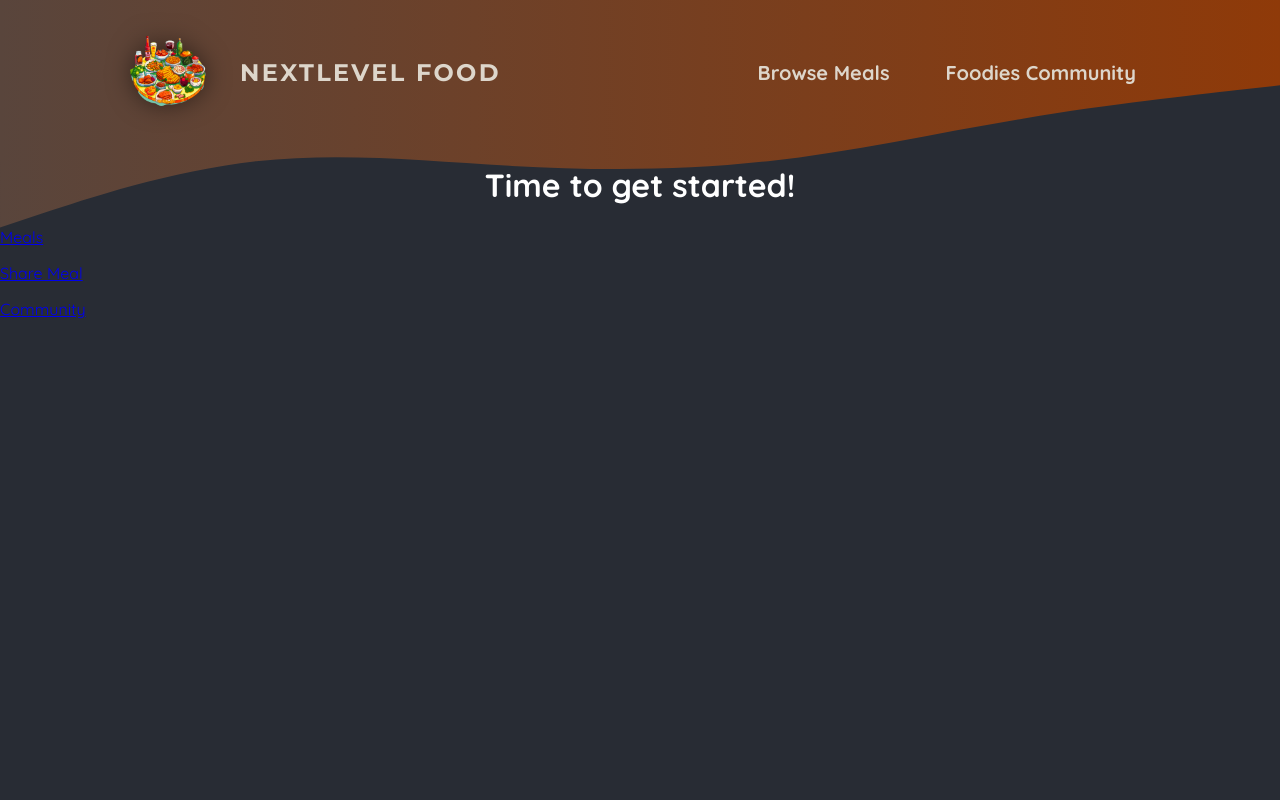
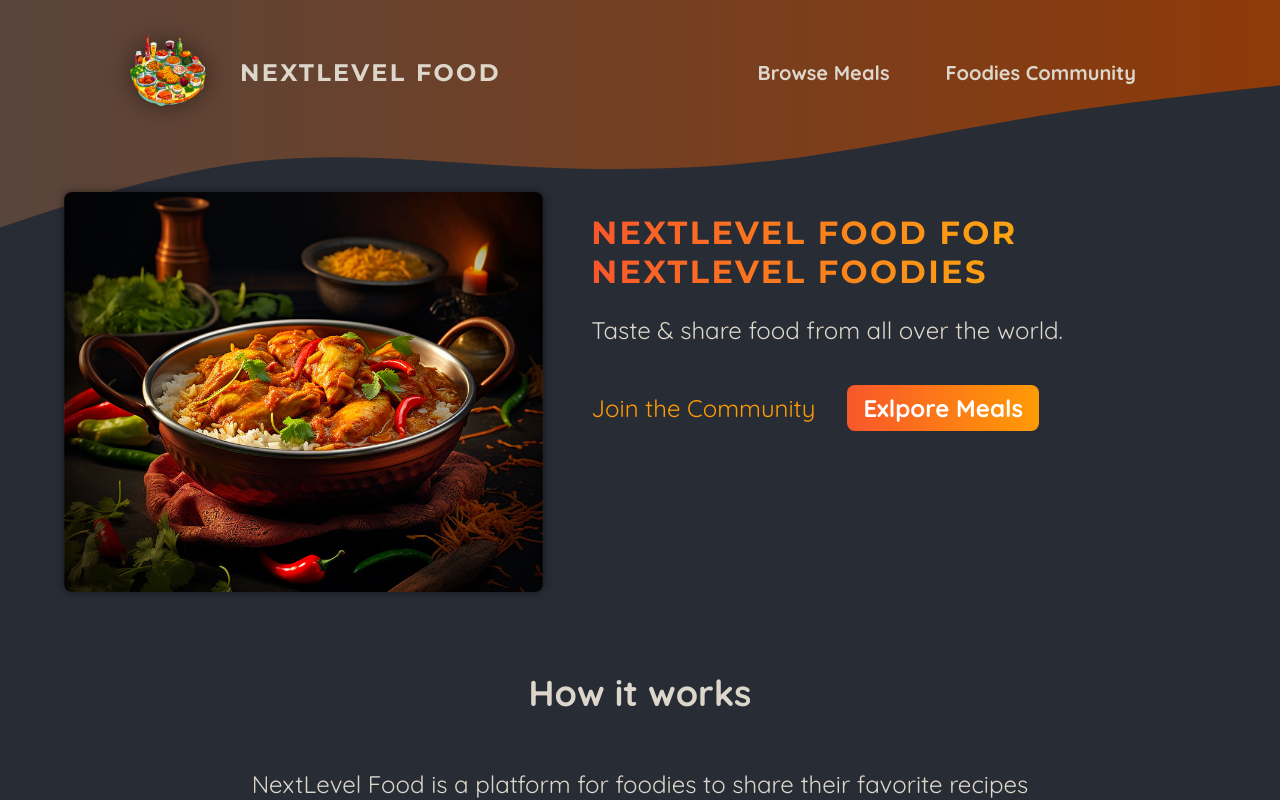
Before and after one commit to ziroock/food-blog, a Next.js app: page / in a window 1280 px wide. Shown: the top 800 px of the page. Built offline with nearby package versions, Linux system fonts and the light colour scheme.

Commit message:
add use client to make component client and add usePath navigation

```diff
--- /dev/null
+++ b/app/community/page.module.css
@@ -0,0 +1,61 @@
+.header {
+  gap: 3rem;
+  margin: 3rem auto 5rem auto;
+  width: 90%;
+  max-width: 75rem;
+  color: #ddd6cb;
+  font-size: 1.5rem;
+  text-align: center;
+}
+
+.header h1 {
+  font-family: 'Montserrat', sans-serif;
+}
+
+.highlight {
+  background: linear-gradient(90deg, #f9572a, #ff8a05);
+  background-clip: text;
+  -webkit-background-clip: text;
+  -webkit-text-fill-color: transparent;
+}
+
+.main {
+  width: 90%;
+  max-width: 40rem;
+  margin: 0 auto;
+  text-align: center;
+}
+
+.main h2 {
+  font-family: 'Montserrat', sans-serif;
+  font-size: 2rem;
+  margin-bottom: 3rem;
+  color: #ddd6cb;
+}
+
+.perks {
+  list-style: none;
+  margin: 3rem 0;
+  padding: 0;
+}
+
+.perks li {
+  display: flex;
+  flex-direction: column;
+  align-items: center;
+  gap: 2rem;
+}
+
+.perks img {
+  width: 8rem;
+  height: 8rem;
+  object-fit: contain;
+}
+
+.perks p {
+  font-family: 'Montserrat', sans-serif;
+  font-size: 1.5rem;
+  font-weight: bold;
+  margin: 0;
+  color: #ddd6cb;
+}
--- a/app/page.js
+++ b/app/page.js
@@ -1,18 +1,50 @@
 import Link from 'next/link'
+import ImageSlideshow from '@/components/ImageSlideshow/ImageSlideshow'
+
+import classes from './page.module.css'
 
 export default function Home() {
   return (
+    <>
+      <header className={classes.header}>
+        <div className={classes.slideshow}>
+          <ImageSlideshow />
+        </div>
+        <div>
+          <div className={classes.hero}>
+            <h1>NextLEvel Food for NextLevel Foodies</h1>
+            <p>Taste & share food from all over the world.</p>
+          </div>
+          <div className={classes.cta}>
+            <Link href="/community">Join the Community</Link>
+            <Link href="/meals">Exlpore Meals</Link>
+          </div>
+        </div>
+      </header>
+
       <main>
-      <h1 style={{ color: 'white', textAlign: 'center' }}>Time to get started!</h1>
+        <section className={classes.section}>
+          <h2>How it works</h2>
           <p>
-        <Link href="/meals">Meals</Link>
+            NextLevel Food is a platform for foodies to share their favorite recipes with the world.
+            It&apos;s a place to discover new dishes, and to connect with other food lovers.
           </p>
           <p>
-        <Link href="/meals/share">Share Meal</Link>
+            NextLevel Food is a place to discover new dishes, and to connect with other food lovers.
+          </p>
+        </section>
+
+        <section className={classes.section}>
+          <h2>Why NextLevel Food?</h2>
+          <p>
+            NextLevel Food is a platform for foodies to share their favorite recipes with the world.
+            It&apos;s a place to discover new dishes, and to connect with other food lovers.
           </p>
           <p>
-        <Link href="/community">Community</Link>
+            NextLevel Food is a place to discover new dishes, and to connect with other food lovers.
           </p>
+        </section>
       </main>
+    </>
   )
 }
--- /dev/null
+++ b/app/page.module.css
@@ -0,0 +1,75 @@
+.header {
+  display: flex;
+  gap: 3rem;
+  margin: 3rem auto;
+  width: 90%;
+  max-width: 75rem;
+}
+
+.slideshow {
+  width: 40rem;
+  height: 25rem;
+}
+
+.hero {
+  color: #ddd6cb;
+  font-size: 1.5rem;
+}
+
+.hero h1 {
+  font-size: 2rem;
+  font-weight: bold;
+  font-family: 'Montserrat', sans-serif;
+  letter-spacing: 0.15rem;
+  text-transform: uppercase;
+  background: linear-gradient(90deg, #f9572a, #ffc905);
+  background-clip: text;
+  -webkit-background-clip: text;
+  -webkit-text-fill-color: transparent;
+}
+
+.cta {
+  font-size: 1.5rem;
+  display: flex;
+  gap: 1rem;
+}
+
+.cta a {
+  display: inline-block;
+  margin-top: 1rem;
+  padding: 0.5rem 1rem;
+  border-radius: 0.5rem;
+  background: linear-gradient(90deg, #f9572a, #ff9b05);
+  color: #ffffff;
+  font-weight: bold;
+  text-decoration: none;
+}
+
+.cta a:hover,
+.cta a:active {
+  background: linear-gradient(90deg, #fd4715, #f9b241);
+}
+
+.cta a:first-child {
+  background: transparent;
+  font-weight: normal;
+  color: #ff9b05;
+  padding-left: 0;
+}
+
+.cta a:first-child:hover,
+.cta a:first-child:active {
+  background: transparent;
+  color: #f9b241;
+}
+
+.section {
+  display: flex;
+  flex-direction: column;
+  color: #ddd6cb;
+  font-size: 1.5rem;
+  max-width: 50rem;
+  width: 90%;
+  margin: 2rem auto;
+  text-align: center;
+}
--- a/components/Header/Header.jsx
+++ b/components/Header/Header.jsx
@@ -1,5 +1,8 @@
+'use client'
+
 import Link from 'next/link'
 import Image from 'next/image'
+import { usePathname } from 'next/navigation'
 import HeaderBackground from '@/components/Header/HeaderBackground'
 
 import logoImg from '@/assets/logo.png'
@@ -8,6 +11,8 @@
 import classes from './Header.module.css'
 
 export default function Header() {
+  const path = usePathname()
+
   return (
     <>
       <HeaderBackground />
@@ -19,10 +24,20 @@
         <nav className={classes.nav}>
           <ul>
             <li>
-              <Link href="/meals">Browse Meals</Link>
+              <Link
+                href="/meals"
+                className={path.startsWith('/meals') ? classes.active : undefined}
+              >
+                Browse Meals
+              </Link>
             </li>
             <li>
-              <Link href="/community">Foodies Community</Link>
+              <Link
+                href="/community"
+                className={path.startsWith('/community') ? classes.active : undefined}
+              >
+                Foodies Community
+              </Link>
             </li>
           </ul>
         </nav>
--- /dev/null
+++ b/components/ImageSlideshow/ImageSlideshow.jsx
@@ -0,0 +1,48 @@
+'use client'
+
+import { useEffect, useState } from 'react'
+import Image from 'next/image'
+
+import burgerImg from '@/assets/burger.jpg'
+import curryImg from '@/assets/curry.jpg'
+import dumplingsImg from '@/assets/dumplings.jpg'
+import macncheeseImg from '@/assets/macncheese.jpg'
+import pizzaImg from '@/assets/pizza.jpg'
+import schnitzelImg from '@/assets/schnitzel.jpg'
+import tomatoSaladImg from '@/assets/tomato-salad.jpg'
+import classes from './ImageSlideshow.module.css'
+
+const images = [
+  { image: burgerImg, alt: 'A delicious, juicy burger' },
+  { image: curryImg, alt: 'A delicious, spicy curry' },
+  { image: dumplingsImg, alt: 'Steamed dumplings' },
+  { image: macncheeseImg, alt: 'Mac and cheese' },
+  { image: pizzaImg, alt: 'A delicious pizza' },
+  { image: schnitzelImg, alt: 'A delicious schnitzel' },
+  { image: tomatoSaladImg, alt: 'A delicious tomato salad' },
+]
+
+export default function ImageSlideshow() {
+  const [currentImageIndex, setCurrentImageIndex] = useState(0)
+
+  useEffect(() => {
+    const interval = setInterval(() => {
+      setCurrentImageIndex((prevIndex) => (prevIndex < images.length - 1 ? prevIndex + 1 : 0))
+    }, 5000)
+
+    return () => clearInterval(interval)
+  }, [])
+
+  return (
+    <div className={classes.slideshow}>
+      {images.map((image, index) => (
+        <Image
+          key={index}
+          src={image.image}
+          className={index === currentImageIndex ? classes.active : ''}
+          alt={image.alt}
+        />
+      ))}
+    </div>
+  )
+}
--- /dev/null
+++ b/components/ImageSlideshow/ImageSlideshow.module.css
@@ -0,0 +1,26 @@
+.slideshow {
+  position: relative;
+  width: 100%;
+  height: 100%;
+  border-radius: 8px;
+  overflow: hidden;
+  box-shadow: 0 0 0.5rem rgba(0, 0, 0, 0.5);
+}
+
+.slideshow img {
+  width: 100%;
+  height: 100%;
+  object-fit: cover;
+  position: absolute;
+  top: 0;
+  left: 0;
+  opacity: 0;
+  transform: scale(1.1) translateX(-1rem) rotate(-5deg);
+  transition: all 0.5s ease-in-out;
+}
+
+.slideshow .active {
+  z-index: 1;
+  opacity: 1;
+  transform: scale(1) translateX(0) rotate(0);
+}
```
Also changed, not shown: app/community/page.js (+33 -3 lines). Lines whose indentation alone changed are shown as unchanged.
